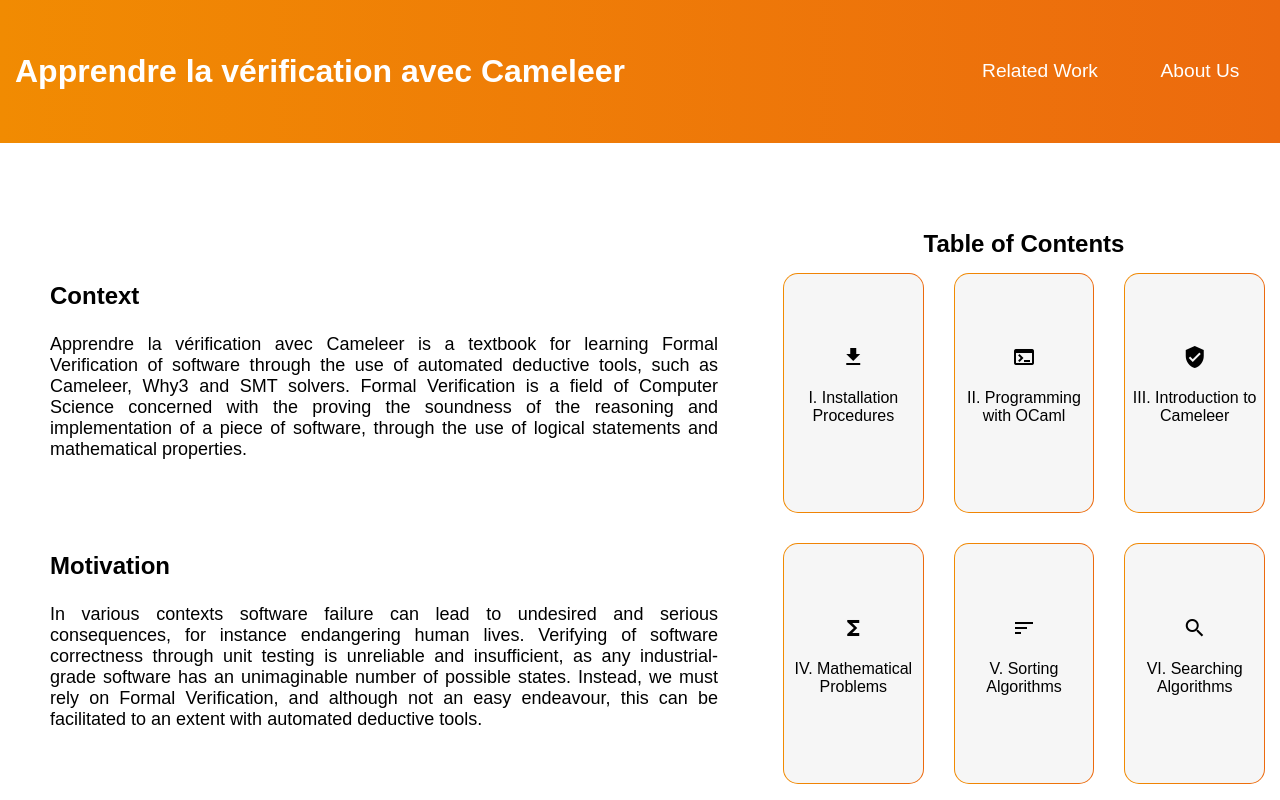
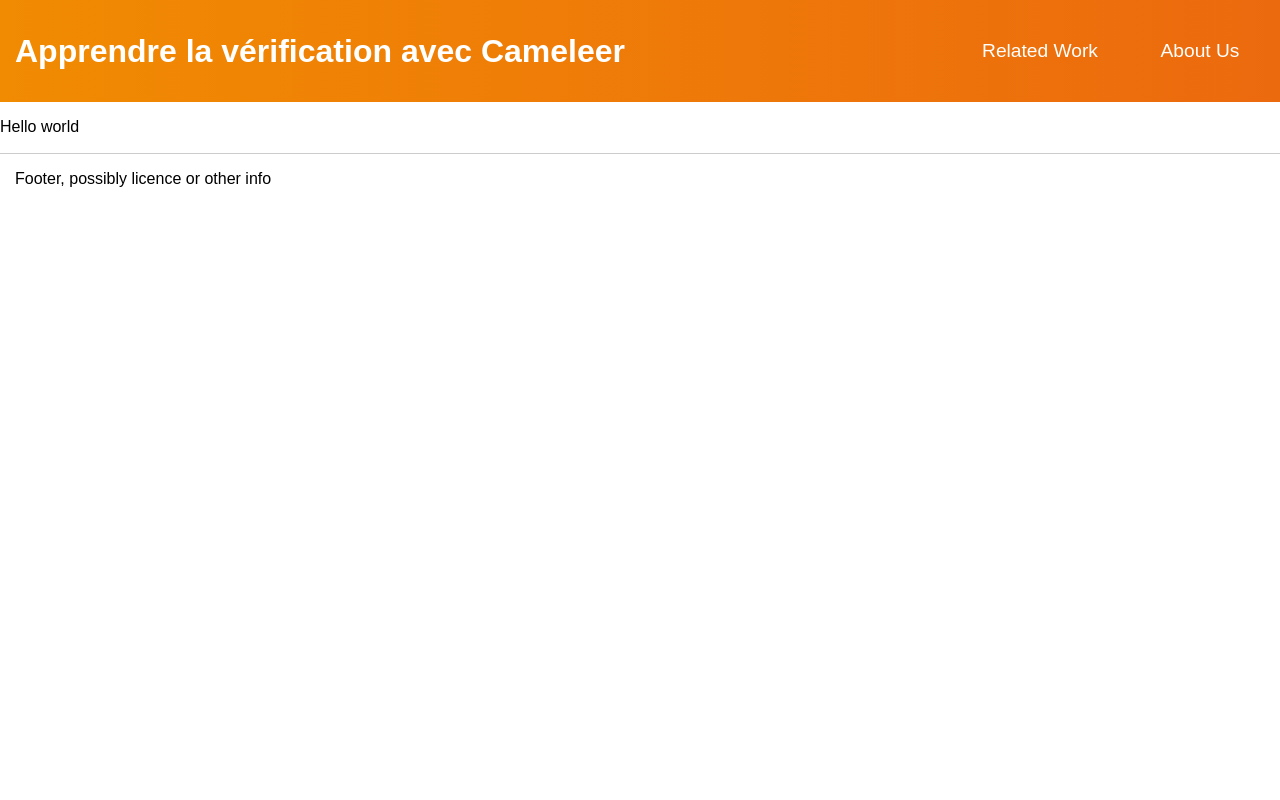
Before and after one commit to CameleerBook/CameleerBook, a React (Create React App) app: page /chapter/1 in a window 1280 px wide. Shown: the top 800 px of the page. Built offline with nearby package versions, Linux system fonts and the light colour scheme.

Commit message:
Added Nagivation

```diff
--- a/package.json
+++ b/package.json
@@ -13,6 +13,7 @@
     "@types/react-dom": "^19.1.2",
     "react": "^19.1.0",
     "react-dom": "^19.1.0",
+    "react-router": "^7.5.1",
     "react-scripts": "5.0.1",
     "typescript": "^4.9.5",
     "web-vitals": "^2.1.4"
--- a/src/App.tsx
+++ b/src/App.tsx
@@ -1,8 +1,13 @@
+import { Route, Routes } from 'react-router';
 import HomePage from './pages/HomePage';
+import ChapterPage from './pages/ChapterPage';
 
 function App() {
   return (
-    <HomePage />
+    <Routes>
+      <Route path='/' element={<HomePage />} />
+      <Route path='/chapter/:id' element={<ChapterPage />} />
+    </Routes>
   );
 }
 
--- a/src/components/GraphicalTableOfContentsItem/index.tsx
+++ b/src/components/GraphicalTableOfContentsItem/index.tsx
@@ -1,13 +1,25 @@
 import { Chapter } from "../../utils/types";
 import Icon from "../Icon";
 import "./index.css"
+import { useNavigate } from "react-router";
+
+function GraphicalTableOfContentsItem(props: { chapter: Chapter }) {
+  const chapter = props.chapter
+  const name = chapter.name
+  const number = chapter.number
+  const icon = chapter.icon
+  const navigate = useNavigate();
 
 
-function GraphicalTableOfContentsItem(props: { chapter: Chapter }) {
+  function navigateToChapter(n: number) {
+    const url = "/chapter/" + n
+    navigate(url)
+  }
+
   return (
-    <div className="gtoc-item">
-      <Icon icon={props.chapter.icon} />
-      <p>{props.chapter.name}</p>
+    <div className="gtoc-item" onClick={() => navigateToChapter(number)}>
+      <Icon icon={icon} />
+      <p>{name}</p>
     </div>
   );
 }
--- a/src/index.tsx
+++ b/src/index.tsx
@@ -3,13 +3,16 @@ import ReactDOM from 'react-dom/client';
 import './index.css';
 import App from './App';
 import reportWebVitals from './reportWebVitals';
+import { BrowserRouter } from 'react-router';
 
 const root = ReactDOM.createRoot(
   document.getElementById('root') as HTMLElement
 );
 root.render(
   <React.StrictMode>
-    <App />
+    <BrowserRouter>
+      <App />
+    </BrowserRouter>
   </React.StrictMode>
 );
 
--- /dev/null
+++ b/src/pages/ChapterPage/index.tsx
@@ -0,0 +1,11 @@
+import PageLayout from "../../components/PageLayout";
+
+function ChapterPage() {
+  return (
+    <>
+      <PageLayout body={<p>Hello world</p>} />
+    </>
+  );
+}
+
+export default ChapterPage;
--- a/src/utils/constants.tsx
+++ b/src/utils/constants.ts
@@ -38,38 +38,47 @@ export const INTRO_MSG_LIST: IntroMessage[] = [
 
 const CHAPTER_1: Chapter = {
   name: "I. Installation Procedures",
+  number: 1,
   icon: { name: "download" }
 }
 const CHAPTER_2: Chapter = {
   name: "II. Programming with OCaml",
+  number: 2,
   icon: { name: "terminal" }
 }
 const CHAPTER_3: Chapter = {
   name: "III. Introduction to Cameleer",
+  number: 3,
   icon: { name: "verified_user" }
 }
 const CHAPTER_4: Chapter = {
   name: "IV. Mathematical Problems",
+  number: 4,
   icon: { name: "functions" }
 }
 const CHAPTER_5: Chapter = {
   name: "V. Sorting Algorithms",
+  number: 5,
   icon: { name: "sort" }
 }
 const CHAPTER_6: Chapter = {
   name: "VI. Searching Algorithms",
+  number: 6,
   icon: { name: "search" }
 }
 const CHAPTER_7: Chapter = {
   name: "VII. Data Structures",
+  number: 7,
   icon: { name: "data_array" }
 }
 const CHAPTER_8: Chapter = {
   name: "VIII. Graph Algorithms",
+  number: 8,
   icon: { name: "hub" }
 }
 const CHAPTER_9: Chapter = {
   name: "IX. Selected Topics",
+  number: 9,
   icon: { name: "extension" }
 }
 
--- a/src/utils/types.tsx
+++ b/src/utils/types.ts
@@ -9,5 +9,6 @@ export interface IntroMessage {
 
 export interface Chapter {
   name: String;
+  number: number;
   icon: IconType
 }
```
Also changed, not shown: 1 other file (tests, documents, lock files or other folders).
